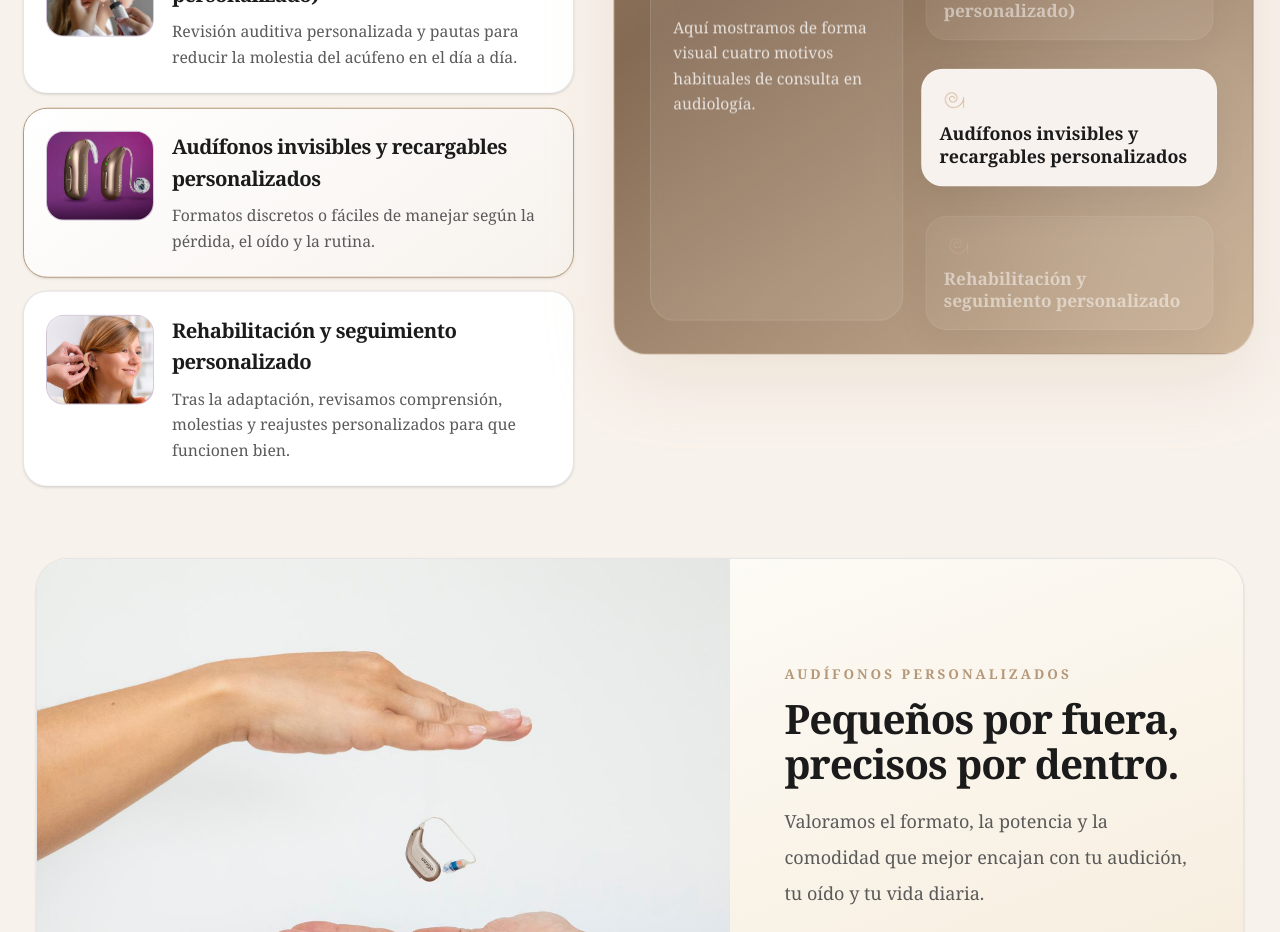
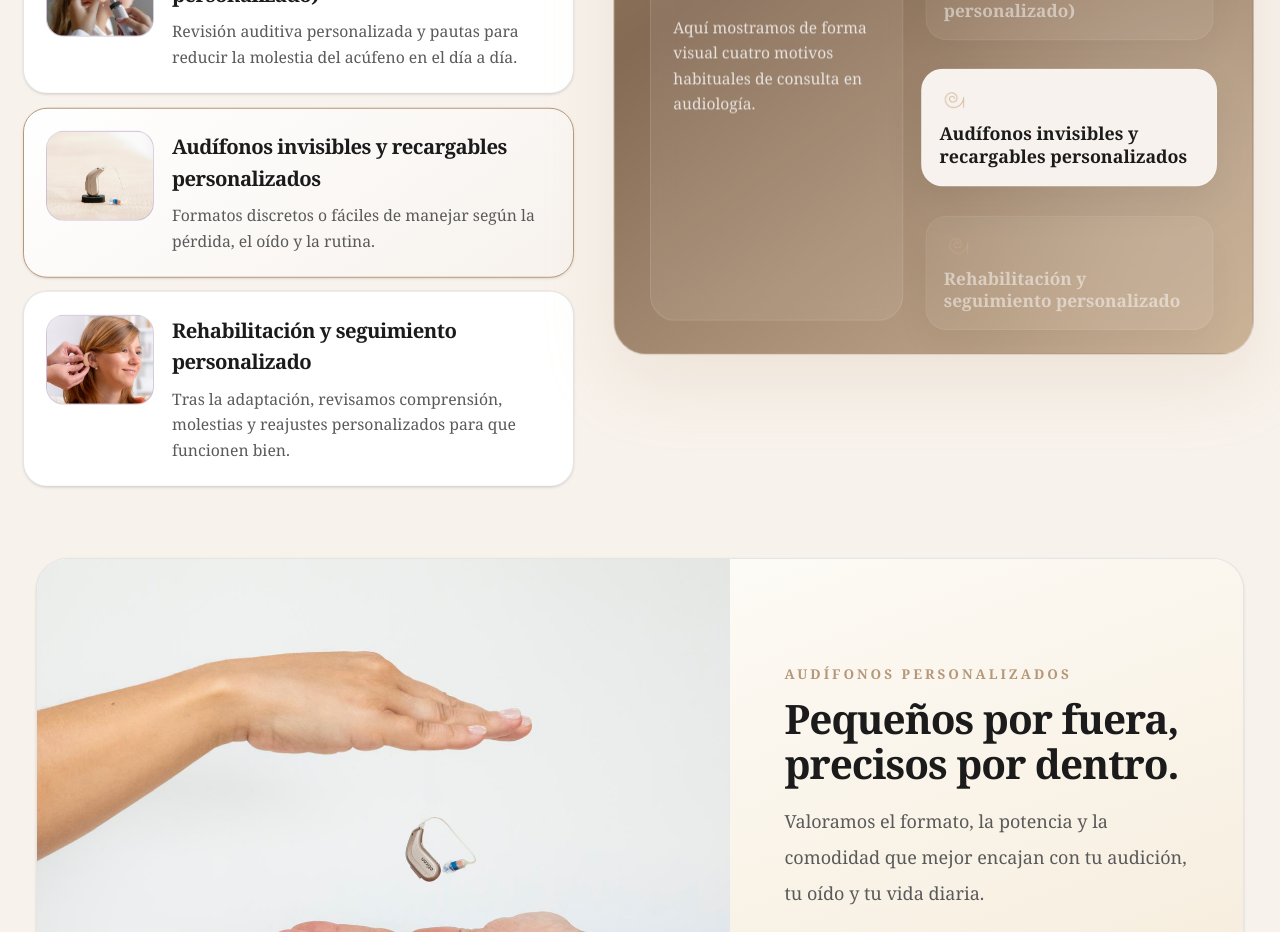
Before and after one commit to EAR1audiologia/EAR, a Next.js app: page /soluciones in a window 1280 px wide. Shown: the part 960-1892 px from the top of the page. Built offline with nearby package versions, Linux system fonts and the light colour scheme; no server answers; a web font is replaced by a local one.

Commit message:
Update solutions card image for invisible hearing aids
Replace the purple card image on the solutions page with the new provided photo.

```diff
--- a/src/components/SolutionsMotion.tsx
+++ b/src/components/SolutionsMotion.tsx
@@ -27,7 +27,7 @@ const solutions = [
       "Formatos discretos o fáciles de manejar según la pérdida, el oído y la rutina.",
     href: "/soluciones/invisibles-recargables",
     bullets: ["Discreción", "Comodidad", "Manejo"],
-    image: "/brand/device-hearing-aid.jpeg",
+    image: "/products/audifonos-invisibles-2026.jpeg",
   },
   {
     title: "Rehabilitación y seguimiento personalizado",
```
Also changed, not shown: public/products/audifonos-invisibles-2026.jpeg (added).
